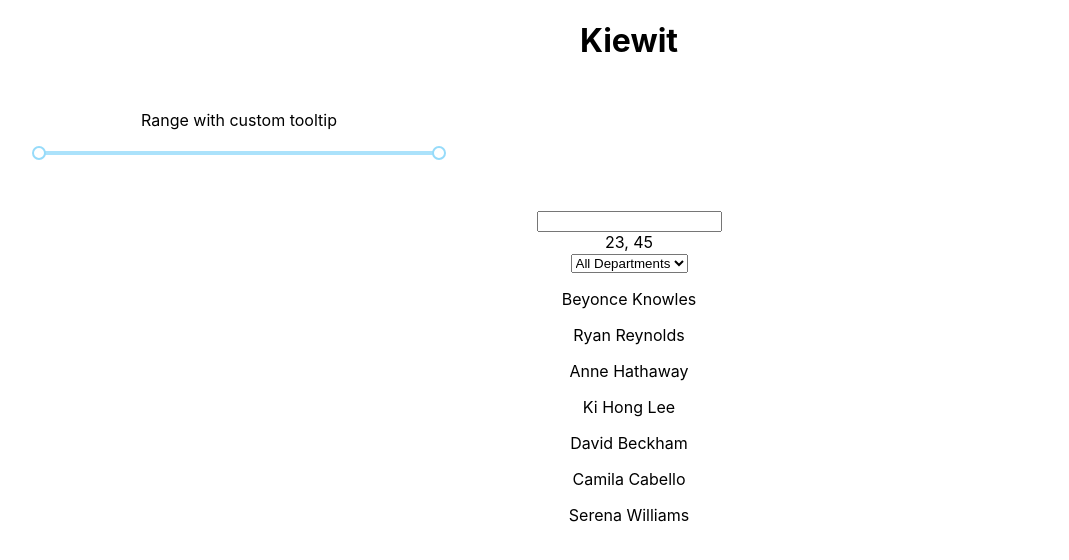
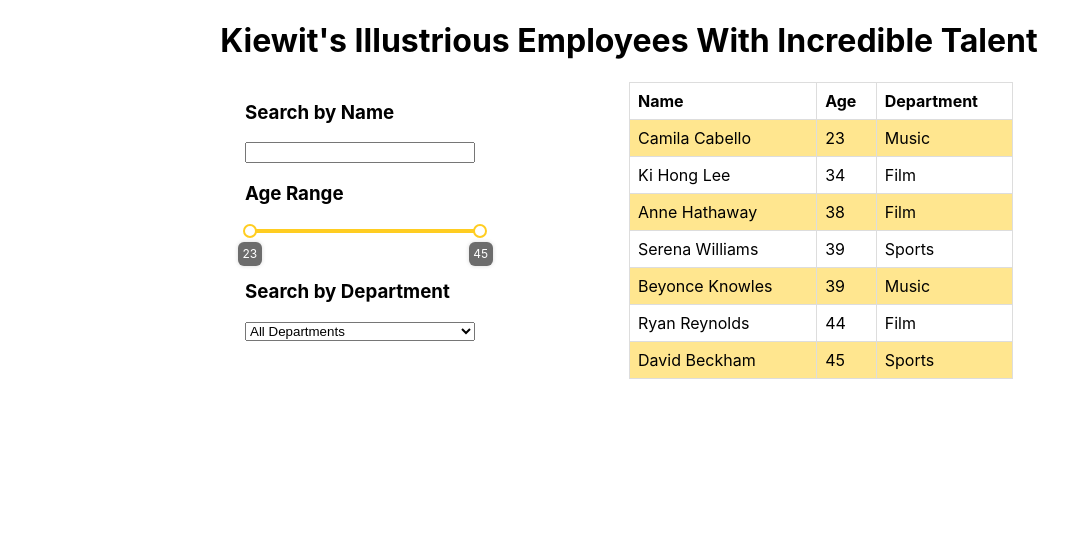
Before and after one commit to XMPrime/kiewit-prescreen, a React (Create React App) app: page / in a window 1280 px wide. Shown: the top 560 px of the page, without its empty margins (11-1080 px from the left). Built offline with nearby package versions, Linux system fonts and the light colour scheme.

Commit message:
Table added with CSS, added dynamic sort function, cleaned up misc code

```diff
--- a/src/App.css
+++ /dev/null
@@ -1,38 +0,0 @@
-.App {
-  text-align: center;
-}
-
-.App-logo {
-  height: 40vmin;
-  pointer-events: none;
-}
-
-@media (prefers-reduced-motion: no-preference) {
-  .App-logo {
-    animation: App-logo-spin infinite 20s linear;
-  }
-}
-
-.App-header {
-  background-color: #282c34;
-  min-height: 100vh;
-  display: flex;
-  flex-direction: column;
-  align-items: center;
-  justify-content: center;
-  font-size: calc(10px + 2vmin);
-  color: white;
-}
-
-.App-link {
-  color: #61dafb;
-}
-
-@keyframes App-logo-spin {
-  from {
-    transform: rotate(0deg);
-  }
-  to {
-    transform: rotate(360deg);
-  }
-}
--- a/src/App.js
+++ b/src/App.js
@@ -1,7 +1,9 @@
 import { useState, useEffect } from 'react';
-import './App.css';
 import employee_data from './data/employee_data';
-import MultiRangeSlider from './components/MultiRangeSlider';
+import MultiRangeSlider from './components/MultiRangeSlider/MultiRangeSlider';
+import EmployeeTable from './components/EmployeeTable/EmployeeTable';
+
+import './index.css';
 
 /*
 
@@ -31,22 +33,27 @@
 
 function App() {
   const [name, setName] = useState('');
-  const [employees, setEmployees] = useState();
+  const [employees, setEmployees] = useState([]);
   const [department, setDepartment] = useState('All Departments');
   const [ageRange, setAgeRange] = useState({ min: 0, max: 100 });
   const [ageMin, setAgeMin] = useState(0);
   const [ageMax, setAgeMax] = useState(100);
+  const [sort, setSort] = useState('name');
 
   // simulated API call
   useEffect(() => {
     const ages = employee_data.map(({ age }) => age).sort();
     const min = ages[0];
     const max = ages[ages.length - 1];
-    setEmployees(employee_data);
+    setEmployees(sortByObjProperty(employee_data, 'name'));
     setAgeRange({ min, max });
     setAgeMin(min);
     setAgeMax(max);
   }, []);
+
+  const sortByObjProperty = (arr, property) => {
+    return arr.sort((a, b) => (a[property] > b[property] ? 1 : -1));
+  };
 
   const nameFilter = (employees) => {
     return employees.filter((employee) => {
@@ -68,27 +75,36 @@
   };
 
   const handleDepartment = (e) => {
+    setSort('department');
     setDepartment(e.target.value);
   };
 
   const handleName = (e) => {
+    setSort('name');
     setName(e.target.value.toLowerCase());
   };
 
   const filteredEmployees = employees
-    ? nameFilter(ageFilter(departmentFilter(employees)))
+    ? sortByObjProperty(
+        nameFilter(ageFilter(departmentFilter(employees))),
+        sort
+      )
     : employees;
 
   return (
     <div className='App'>
-      <h1>Kiewit</h1>
+      <h1>Kiewit's Illustrious Employees With Incredible Talent</h1>
+      <div className='container'>
+        <div className='inputs'>
+          <h3>Search by Name</h3>
+          <input type='text' onChange={handleName} />
           <MultiRangeSlider
             ageRange={ageRange}
             setAgeMin={setAgeMin}
             setAgeMax={setAgeMax}
+            setSort={setSort}
           />
-      <input type='text' onChange={handleName} />
-      <div>{`${ageMin}, ${ageMax}`}</div>
+          <h3>Search by Department</h3>
           <select onChange={handleDepartment}>
             <option value={'All Departments'}>All Departments</option>
             {employees &&
@@ -98,11 +114,14 @@
                   return <option value={department}>{department}</option>;
                 })}
           </select>
-      <div>
+        </div>
+        {employees && <EmployeeTable employees={filteredEmployees} />}
+        {/* <div className='employees'>
           {employees &&
             filteredEmployees.map((employee) => {
-            return <p>{employee.name}</p>;
+              return <EmployeeCard employee={employee} />;
             })}
+        </div> */}
       </div>
     </div>
   );
--- /dev/null
+++ b/src/STYLE_CONSTS.js
@@ -0,0 +1,8 @@
+const COLORS = {
+  kiewitYellow: '#ffcd21',
+  regYellow: '#fed501',
+};
+
+const INPUT_WIDTH = '15%';
+
+export { COLORS, INPUT_WIDTH };
--- /dev/null
+++ b/src/components/EmployeeTable/EmployeeTable.jsx
@@ -0,0 +1,25 @@
+import 'rc-slider/assets/index.css';
+import { Table } from './style';
+
+const EmployeeTable = ({ employees }) => {
+  return (
+    <Table>
+      <tr>
+        <th>Name</th>
+        <th>Age</th>
+        <th>Department</th>
+      </tr>
+      {employees.map((employee) => {
+        return (
+          <tr>
+            <td>{employee.name}</td>
+            <td>{employee.age}</td>
+            <td>{employee.department}</td>
+          </tr>
+        );
+      })}
+    </Table>
+  );
+};
+
+export default EmployeeTable;
--- /dev/null
+++ b/src/components/EmployeeTable/style.js
@@ -0,0 +1,19 @@
+import styled from 'styled-components';
+import { COLORS } from '../../STYLE_CONSTS';
+
+export const Table = styled.table`
+  width: 50%;
+  border-collapse: collapse;
+  text-align: center;
+
+  td,
+  th {
+    border: 1px solid #dddddd;
+    text-align: left;
+    padding: 8px;
+  }
+
+  tr:nth-child(even) {
+    background-color: ${COLORS.kiewitYellow}80;
+  }
+`;
--- a/src/components/MultiRangeSlider.jsx
+++ /dev/null
@@ -1,25 +0,0 @@
-import Slider, { Range } from 'rc-slider';
-import 'rc-slider/assets/index.css';
-
-const MultiRangeSlider = ({ ageRange, setAgeMin, setAgeMax }) => {
-  const { min, max } = ageRange;
-  const wrapperStyle = { width: 400, margin: 50 };
-  const handleChange = (e) => {
-    setAgeMin(e[0]);
-    setAgeMax(e[1]);
-  };
-  return (
-    <div style={wrapperStyle}>
-      <p>Range with custom tooltip</p>
-      <Range
-        min={min}
-        max={max}
-        defaultValue={[min, max]}
-        tipFormatter={(value) => `${value}`}
-        onChange={handleChange}
-      />
-    </div>
-  );
-};
-
-export default MultiRangeSlider;
--- /dev/null
+++ b/src/components/MultiRangeSlider/MultiRangeSlider.jsx
@@ -0,0 +1,33 @@
+import { Range, createSliderWithTooltip } from 'rc-slider';
+import 'rc-slider/assets/index.css';
+import { Container } from './style';
+
+const RangeWithToolTip = createSliderWithTooltip(Range);
+
+const MultiRangeSlider = ({ ageRange, setAgeMin, setAgeMax, setSort }) => {
+  const { min, max } = ageRange;
+  const handleChange = (e) => {
+    setAgeMin(e[0]);
+    setAgeMax(e[1]);
+    setSort('age');
+  };
+  return (
+    <Container>
+      <h3>Age Range</h3>
+      <RangeWithToolTip
+        min={min}
+        max={max}
+        defaultValue={[min, max]}
+        tipProps={{
+          placement: 'bottom',
+          prefixCls: 'rc-slider-tooltip',
+          visible: true,
+        }}
+        tipFormatter={(value) => `${value}`}
+        onChange={handleChange}
+      />
+    </Container>
+  );
+};
+
+export default MultiRangeSlider;
--- /dev/null
+++ b/src/components/MultiRangeSlider/style.js
@@ -0,0 +1,17 @@
+import styled from 'styled-components';
+import { COLORS, INPUT_WIDTH } from '../../STYLE_CONSTS';
+
+export const Container = styled.div`
+  /* width: ${INPUT_WIDTH}; */
+  margin-bottom: 1.5rem;
+  .rc-slider {
+    margin: 0 0.3rem;
+  }
+  .rc-slider-track {
+    background-color: ${COLORS.kiewitYellow};
+  }
+  .rc-slider-handle,
+  .rc-slider-handle-2 {
+    border: solid 2px ${COLORS.kiewitYellow};
+  }
+`;
--- a/src/index.css
+++ b/src/index.css
@@ -1,13 +1,48 @@
 body {
   margin: 0;
-  font-family: -apple-system, BlinkMacSystemFont, 'Segoe UI', 'Roboto', 'Oxygen',
-    'Ubuntu', 'Cantarell', 'Fira Sans', 'Droid Sans', 'Helvetica Neue',
-    sans-serif;
+  font-family: -apple-system, BlinkMacSystemFont, 'Segoe UI', 'Roboto', 'Oxygen', 'Ubuntu', 'Cantarell', 'Fira Sans', 'Droid Sans', 'Helvetica Neue', sans-serif;
   -webkit-font-smoothing: antialiased;
   -moz-osx-font-smoothing: grayscale;
 }
 
 code {
-  font-family: source-code-pro, Menlo, Monaco, Consolas, 'Courier New',
-    monospace;
+  font-family: source-code-pro, Menlo, Monaco, Consolas, 'Courier New', monospace;
 }
+
+.App {
+  display: -webkit-box;
+  display: -ms-flexbox;
+  display: flex;
+  -webkit-box-orient: vertical;
+  -webkit-box-direction: normal;
+      -ms-flex-direction: column;
+          flex-direction: column;
+  -webkit-box-pack: center;
+      -ms-flex-pack: center;
+          justify-content: center;
+  -webkit-box-align: center;
+      -ms-flex-align: center;
+          align-items: center;
+}
+
+.App .container {
+  width: 60%;
+  display: -webkit-box;
+  display: -ms-flexbox;
+  display: flex;
+  -webkit-box-pack: justify;
+      -ms-flex-pack: justify;
+          justify-content: space-between;
+}
+
+.App .inputs {
+  display: -webkit-box;
+  display: -ms-flexbox;
+  display: flex;
+  -webkit-box-orient: vertical;
+  -webkit-box-direction: normal;
+      -ms-flex-direction: column;
+          flex-direction: column;
+  width: 30%;
+}
+/*# sourceMappingURL=index.css.map */
--- /dev/null
+++ b/src/index.scss
@@ -0,0 +1,32 @@
+body {
+  margin: 0;
+  font-family: -apple-system, BlinkMacSystemFont, 'Segoe UI', 'Roboto', 'Oxygen',
+    'Ubuntu', 'Cantarell', 'Fira Sans', 'Droid Sans', 'Helvetica Neue',
+    sans-serif;
+  -webkit-font-smoothing: antialiased;
+  -moz-osx-font-smoothing: grayscale;
+}
+
+code {
+  font-family: source-code-pro, Menlo, Monaco, Consolas, 'Courier New',
+    monospace;
+}
+
+.App {
+  display: flex;
+  flex-direction: column;
+  justify-content: center;
+  align-items: center;
+
+  .container {
+    width: 60%;
+    display: flex;
+    justify-content: space-between;
+  }
+
+  .inputs {
+    display: flex;
+    flex-direction: column;
+    width: 30%;
+  }
+}
```
Also changed, not shown: 2 other files (tests, documents, lock files or other folders). Lines whose indentation alone changed are shown as unchanged.
